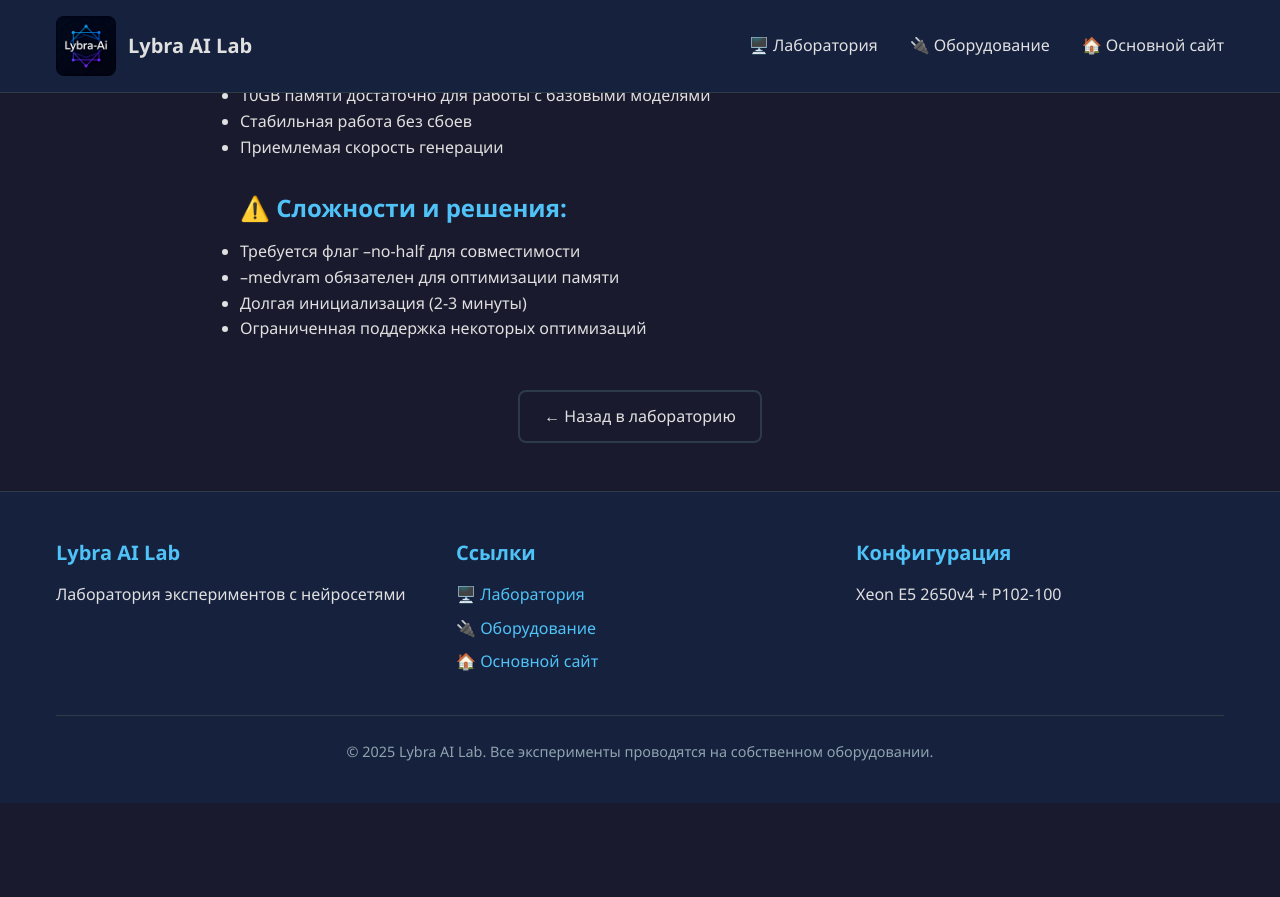
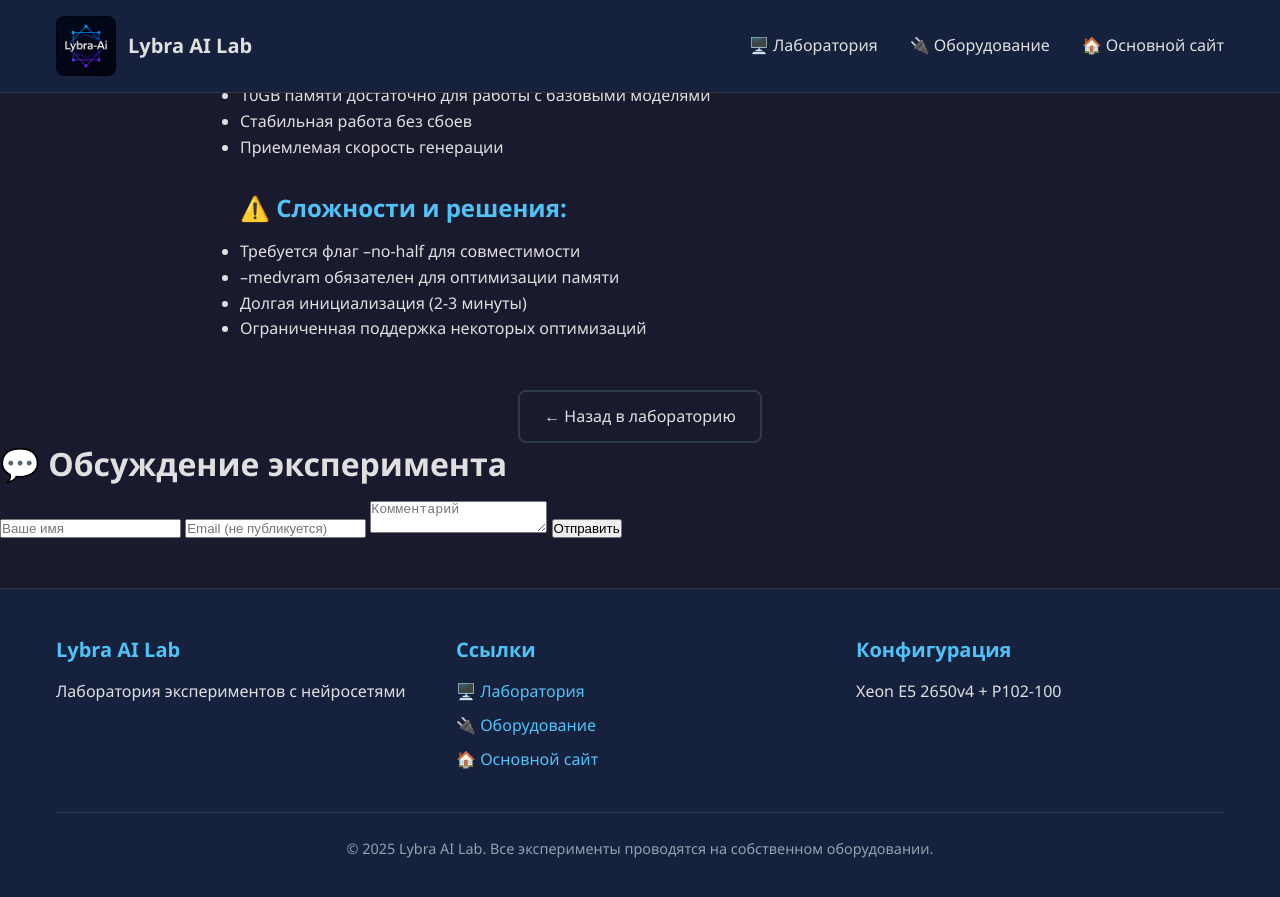
Before and after one commit to lybra-bee/lybra-ai-lab, a Jekyll site: the page built from _experiments/2025-09-15-stable-diffusion-1.5.md, in a window 1280 px wide and 900 px high, scrolled down 6825 px. Shown: the top 897 px of the window. Built offline with Jekyll 4.4.1, drawn with Linux system fonts in a browser that asks for light colours; before the commit the page ends 7628 px from its top, so only the background shows below that.

Commit message:
Update experiment.html

```diff
--- a/_layouts/experiment.html
+++ b/_layouts/experiment.html
@@ -42,3 +42,23 @@ layout: default
         </footer>
     </div>
 </article>
+<div id="comments">
+  <h2>💬 Обсуждение эксперимента</h2>
+
+  <form id="comment-form" method="POST" action="https://staticman3.herokuapp.com/v3/entry/github/ВАШ_GITHUB_ПОЛЬЗОВАТЕЛЬ/ВАШ_REPO/main">
+    <input type="text" name="fields[name]" placeholder="Ваше имя" required>
+    <input type="email" name="fields[email]" placeholder="Email (не публикуется)" required>
+    <textarea name="fields[comment]" placeholder="Комментарий" required></textarea>
+    <button type="submit">Отправить</button>
+  </form>
+
+  <div id="comments-list">
+    {% assign page_comments = site.data.comments | where: "page", page.id %}
+    {% for comment in page_comments %}
+      <div class="comment">
+        <p><strong>{{ comment.name }}</strong>:</p>
+        <p>{{ comment.comment }}</p>
+      </div>
+    {% endfor %}
+  </div>
+</div>
```
